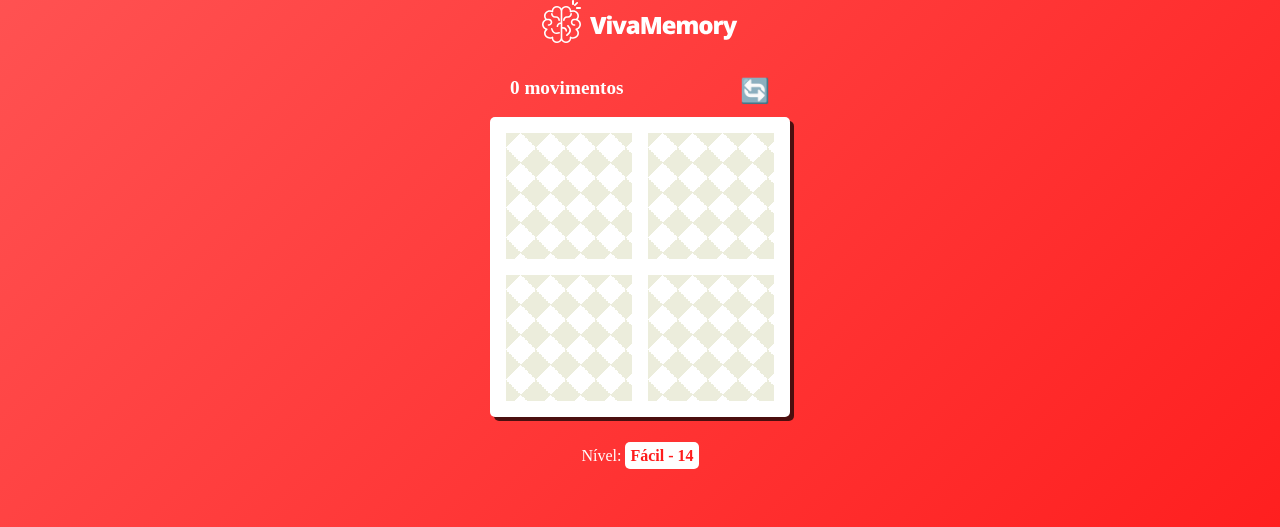
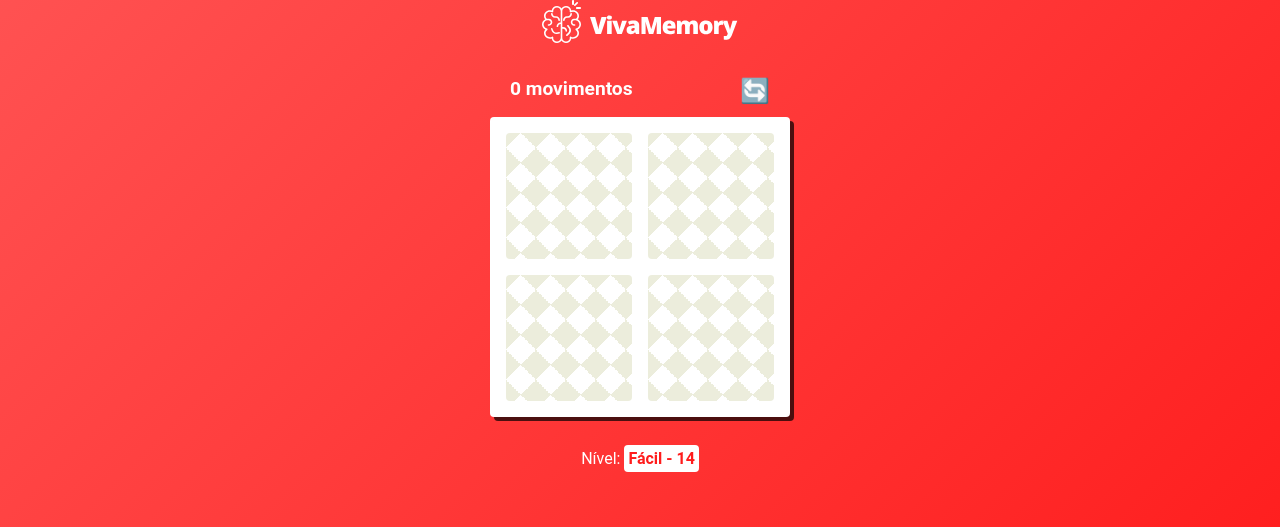
Before and after one commit to yuridapaz/vivadecora_desafio_frontend, a React (Vite) app: page /facil in a window 1280 px wide. Shown: the part 162-689 px from the top of the page. Built offline with nearby package versions, Linux system fonts and the light colour scheme.

Commit message:
theme_changes

```diff
--- a/src/App.jsx
+++ b/src/App.jsx
@@ -1,4 +1,3 @@
-import './App.css';
 import { Outlet } from 'react-router-dom';
 import Header from './components/header';
 
--- a/src/components/board/index.jsx
+++ b/src/components/board/index.jsx
@@ -1,8 +1,9 @@
 /* eslint-disable react-hooks/exhaustive-deps */
-import styled from 'styled-components';
+
 import { useState } from 'react';
 import { useEffect } from 'react';
 import { CardComponent } from '../card';
+import { BoardComponent } from './styles';
 
 // Mock
 const emojiList = [
@@ -129,7 +130,7 @@ export const BoardEasy = () => {
   };
 
   return (
-    <BoardEasyStyle>
+    <BoardComponent>
       <div className='upper_content'>
         <p className='movements'>{movements} movimentos</p>
         <button className='restart_icon' onClick={shuffleCards}>
@@ -157,53 +158,6 @@ export const BoardEasy = () => {
           Nível: <span>Fácil - 14</span>
         </p>
       </div>
-    </BoardEasyStyle>
+    </BoardComponent>
   );
 };
-
-const BoardEasyStyle = styled.div`
-  color: #fff;
-  width: 300px;
-  height: 400px;
-
-  .upper_content {
-    display: flex;
-    justify-content: space-between;
-    padding: 0 20px;
-    font-size: 1.2rem;
-    font-weight: 700;
-    .restart_icon {
-      background: none;
-      outline: none;
-      border: none;
-      font-size: 1.5rem;
-      cursor: pointer;
-    }
-  }
-
-  .board_container {
-    width: 300px;
-    height: 300px;
-    padding: 1rem;
-    background-color: #fff;
-    border-radius: 5px;
-    margin: 12px auto;
-    box-shadow: 4px 4px #000000b4;
-    display: grid;
-    grid-template-columns: repeat(2, 1fr);
-    grid-template-rows: repeat(2, 1fr);
-    gap: 1rem;
-  }
-
-  .difficulty {
-    text-align: center;
-    margin-top: 30px;
-    span {
-      background-color: #fff;
-      padding: 5px;
-      border-radius: 5px;
-      color: #ff1c1c;
-      font-weight: 600;
-    }
-  }
-`;
--- /dev/null
+++ b/src/components/board/styles.jsx
@@ -0,0 +1,48 @@
+import styled from 'styled-components';
+
+export const BoardComponent = styled.div`
+  color: ${({ theme }) => theme.colors.white};
+  width: 300px;
+  height: 400px;
+
+  .upper_content {
+    display: flex;
+    justify-content: space-between;
+    padding: 0 20px;
+    font-size: ${({ theme }) => theme.fontSize.lg};
+    font-weight: 700;
+    .restart_icon {
+      background: none;
+      outline: none;
+      border: none;
+      font-size: ${({ theme }) => theme.fontSize.xl};
+      cursor: pointer;
+    }
+  }
+
+  .board_container {
+    width: 300px;
+    height: 300px;
+    padding: 1rem;
+    background-color: ${({ theme }) => theme.colors.white};
+    border-radius: ${({ theme }) => theme.borderRadius.xs};
+    margin: 12px auto;
+    box-shadow: ${({ theme }) => theme.boxShadow};
+    display: grid;
+    grid-template-columns: repeat(2, 1fr);
+    grid-template-rows: repeat(2, 1fr);
+    gap: 1rem;
+  }
+
+  .difficulty {
+    text-align: center;
+    margin-top: ${({ theme }) => theme.spacing.md};
+    span {
+      background-color: ${({ theme }) => theme.colors.white};
+      padding: ${({ theme }) => theme.spacing.xxxs};
+      border-radius: ${({ theme }) => theme.borderRadius.xs};
+      color: ${({ theme }) => theme.colors.red};
+      font-weight: 600;
+    }
+  }
+`;
--- a/src/components/button/index.jsx
+++ b/src/components/button/index.jsx
@@ -2,14 +2,14 @@ import styled from 'styled-components';
 
 export const ButtonStyled = styled.button`
   width: 250px;
-  padding: 15px;
-  margin: 15px;
+  padding: ${({ theme }) => theme.spacing.xs};
+  margin: ${({ theme }) => theme.spacing.xs};
   border: none;
-  border-radius: 10px;
-  box-shadow: 3px 3px #000000b4;
+  border-radius: ${({ theme }) => theme.borderRadius.md};
+  box-shadow: ${({ theme }) => theme.boxShadow};
   color: ${(props) => props.color || '#000000'};
-  font-size: 1.2rem;
-  font-weight: bold;
+  font-size: ${({ theme }) => theme.fontSize.lg};
+  font-weight: 600;
 
   &:hover {
     cursor: pointer;
--- a/src/components/card/styles.jsx
+++ b/src/components/card/styles.jsx
@@ -1,7 +1,7 @@
 import styled from 'styled-components';
 
 const CardComponentS = styled.div`
-  border-radius: 5px;
+  border-radius: ${({ theme }) => theme.borderRadius.xs};
   cursor: pointer;
   position: relative;
 
@@ -11,7 +11,7 @@ const CardComponentS = styled.div`
     align-items: center;
     width: 100%;
     height: 100%;
-    border-radius: 5px;
+    border-radius: ${({ theme }) => theme.borderRadius.xs};
     font-size: 3.5rem;
     position: absolute;
     transform: rotateY(90deg);
@@ -34,13 +34,9 @@ const CardComponentS = styled.div`
   .back {
     width: 100%;
     height: 100%;
-    /* border-radius: ${({ theme }) => theme.borderRadius.xs}; */
-    background: linear-gradient(135deg, #eceddc 25%, transparent 25%),
-      linear-gradient(225deg, #eceddc 25%, transparent 25%),
-      linear-gradient(315deg, #eceddc 25%, transparent 25%),
-      linear-gradient(45deg, #eceddc 25%, transparent 25%);
+    border-radius: ${({ theme }) => theme.borderRadius.xs};
+    background: ${({ theme }) => theme.colors.background.cardFlippedBackground};
     background-size: 30px 30px;
-
     transform: rotateY(0deg);
     transition: all ease-in 0.2s;
     transition-delay: 0.2s;
--- a/src/components/levels/styles.jsx
+++ b/src/components/levels/styles.jsx
@@ -7,7 +7,6 @@ const LevelContainer = styled.div`
   display: flex;
   flex-direction: column;
   justify-content: center;
-
   .board_link {
     align-self: center;
     text-decoration: none;
--- a/src/index.css
+++ /dev/null
@@ -1,5 +0,0 @@
-/* * {
-  margin: 0;
-  padding: 0;
-  box-sizing: border-box;
-} */
--- a/src/main.jsx
+++ b/src/main.jsx
@@ -27,8 +27,8 @@ const router = createBrowserRouter([
 
 ReactDOM.createRoot(document.getElementById('root')).render(
   <React.StrictMode>
-    <GlobalStyle />
     <ThemeProvider theme={theme}>
+      <GlobalStyle />
       <RouterProvider router={router} />
     </ThemeProvider>
   </React.StrictMode>
--- a/src/styles/Global.js
+++ b/src/styles/Global.js
@@ -2,11 +2,17 @@ import { createGlobalStyle } from 'styled-components';
 
 const GlobalStyle = createGlobalStyle`
 
- * {
-@import url('https://fonts.googleapis.com/css2?family=Roboto:ital,wght@0,100;0,300;0,400;0,500;0,700;0,900;1,100;1,300;1,400;1,500;1,700;1,900&display=swap');
-margin: 0;
+* {
+   margin: 0;
   padding: 0;
   box-sizing: border-box;
+}
+
+body {
+  margin: 0;
+  padding: 0;
+  box-sizing: border-box;
+  font-family: ${({ theme }) => theme.fonts.roboto};
 }
 
 .app {
--- a/src/styles/Theme.js
+++ b/src/styles/Theme.js
@@ -1,15 +1,19 @@
 export const theme = {
   colors: {
-    background: 'linear-gradient(-45deg, #ff1c1c, #ff5656)',
-    boardBackground: '#fff',
     primaryTextColor: '#594F43',
     secondaryTextColor: '#777777',
     black: '#000000',
-    white: '#ffffff',
-    card: {
-      background: 'blue',
-      backgroundCorrect: '#52bd52',
-      backgroundWrong: '#ff5656',
+    white: '#fff',
+    red: '#ff1c1c',
+    background: {
+      appBackground: 'linear-gradient(-45deg, #ff1c1c, #ff5656)',
+      boardBackground: '#fff',
+      cardCurrentBackground: 'blue',
+      cardCorrectBackground: '#52bd52',
+      cardWrongBackground: '#ff5656',
+      // Manter em uma única linha //
+      cardFlippedBackground:
+        'linear-gradient(135deg, #eceddc 25%, transparent 25%),linear-gradient(225deg, #eceddc 25%, transparent 25%),linear-gradient(315deg, #eceddc 25%, transparent 25%),linear-gradient(45deg, #eceddc 25%, transparent 25%)',
     },
   },
   boxShadow: '4px 4px #000000b4',
@@ -21,6 +25,17 @@ export const theme = {
   },
   fonts: {
     roboto: " 'Roboto', sans-serif ",
+  },
+  fontSize: {
+    xxxs: '0.5rem',
+    xxs: '0.6rem',
+    xs: '0.7rem',
+    sm: '0.8rem',
+    md: '1rem',
+    lg: '1.2rem',
+    xl: '1.5rem',
+    xxl: '2rem',
+    xxxl: '2.5rem',
   },
   spacing: {
     xxxs: '4px',
```
Also changed, not shown: src/App.css (deleted, +0 -14 lines), src/data/emojiData.json (+242 -64 lines).
